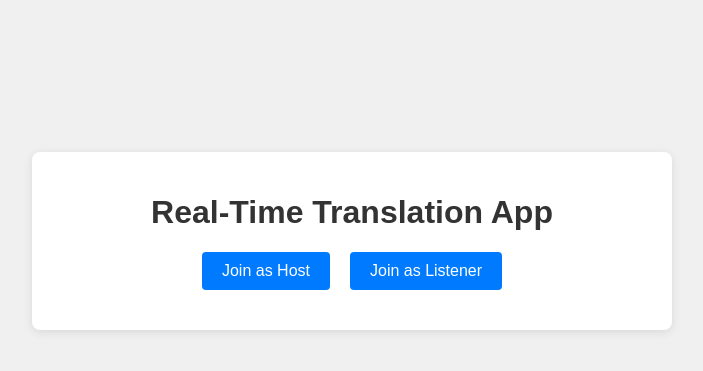
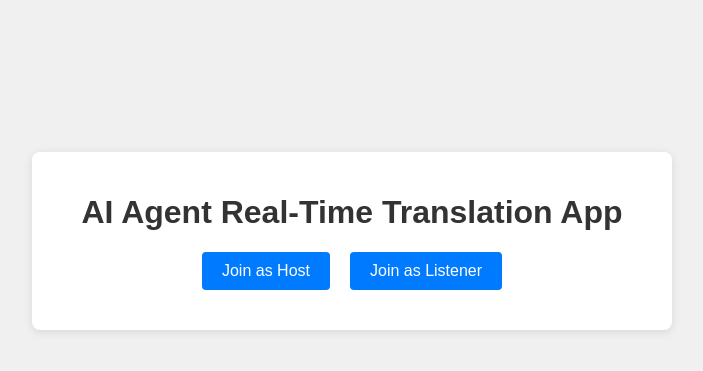
Before and after one commit to abisong/LinguaStream, a Flask app: page / in a window 1280 px wide. Shown: the part 159-530 px from the top of the page, without its empty margins (288-991 px from the left). Run offline with Flask 3, Linux system fonts and the light colour scheme; some libraries are stand-ins or nearby versions.

Commit message:
Agent step completed: Update the heading of the application to 'AI Agent Real-Time Translation App'

```diff
--- a/templates/index.html
+++ b/templates/index.html
@@ -3,12 +3,12 @@
 <head>
     <meta charset="UTF-8">
     <meta name="viewport" content="width=device-width, initial-scale=1.0">
-    <title>Real-Time Translation App</title>
+    <title>AI Agent Real-Time Translation App</title>
     <link rel="stylesheet" href="{{ url_for('static', filename='css/styles.css') }}">
 </head>
 <body>
     <div class="container">
-        <h1>Real-Time Translation App</h1>
+        <h1>AI Agent Real-Time Translation App</h1>
 
         <div id="role-selector">
             <button onclick="selectRole('host')">Join as Host</button>
```
